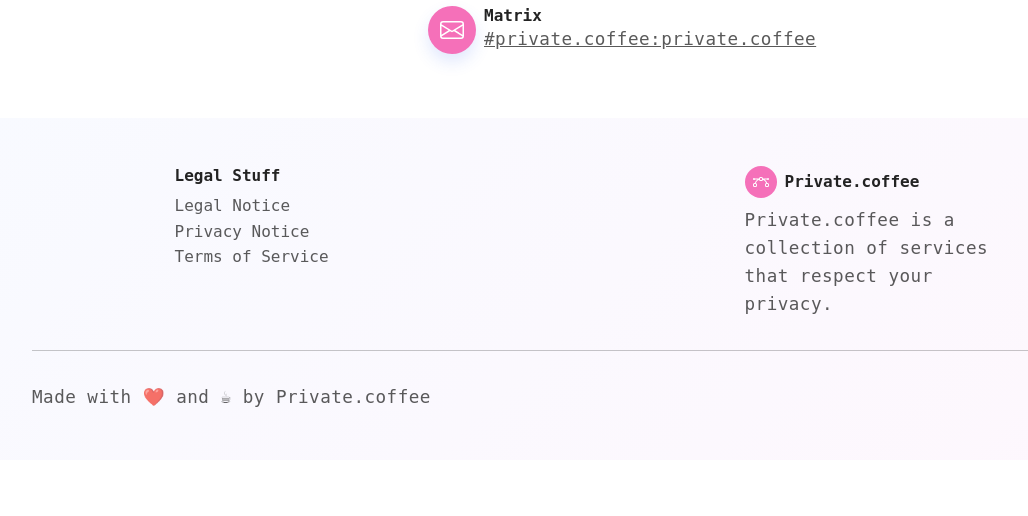
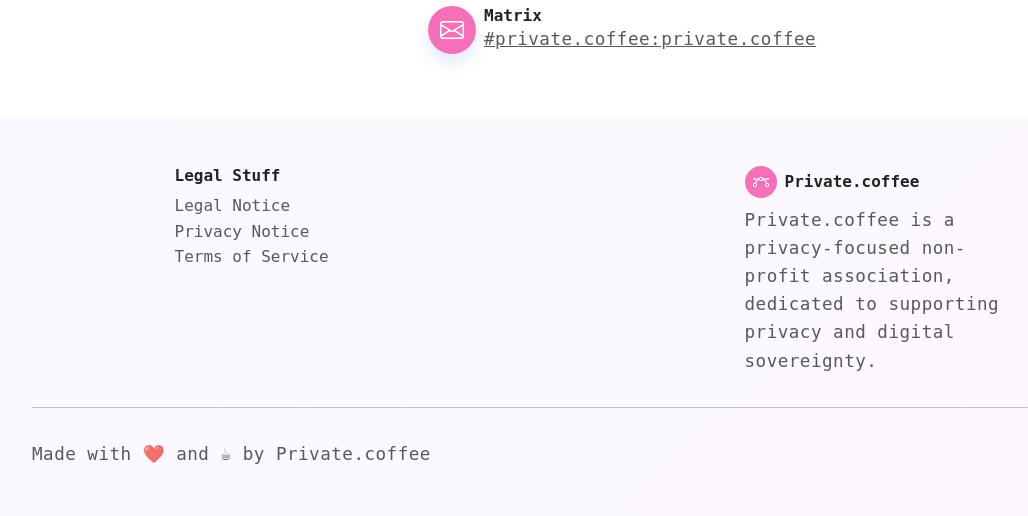
Before and after one commit to PrivateCoffee/privatecoffee-website, a Flask app: page / in a window 1280 px wide. Shown: the part 5937-6453 px from the top of the page, without its empty margins (50-1078 px from the left). Before the commit the page ends 6344 px from the top, so only its background shows below. Run offline with Flask 3, Linux system fonts and the light colour scheme; some libraries are stand-ins or nearby versions.

Commit message:
refactor: Clarify Private.coffee's mission in web texts
Updated descriptions in 'base.html' and 'simple.html' to better reflect Private.coffee's identity as a privacy-focused non-profit association. The new descriptions emphasize the organization's commitment to privacy and digital sovereignty, aligning more closely with its objectives and activities. This change ensures that website visitors receive a clearer understanding of Private.coffee's mission right from their first interaction, potentially improving engagement and support for its privacy advocacy efforts.

```diff
--- a/templates/base.html
+++ b/templates/base.html
@@ -92,8 +92,8 @@
               ><span>Private.coffee</span>
             </div>
             <p class="text-muted">
-              Private.coffee is a collection of services that respect your
-              privacy.
+              Private.coffee is a privacy-focused non-profit association, dedicated
+              to supporting privacy and digital sovereignty.
             </p>
           </div>
         </div>
--- a/templates/simple.html
+++ b/templates/simple.html
@@ -16,7 +16,7 @@
           <li style="padding: 8px 0;"><a style="color: #1a5dab; text-decoration: none;" href="https://element.private.coffee/#/#coffeebreak:private.coffee">#coffeebreak:private.coffee</a> - ☕ Coffee Break ☕ - our off-topic room</li>
         </ul>
         <hr>
-        <p>Private.coffee is a collection of services that respect your privacy, here are some others:</p>
+        <p>Private.coffee operates a collection of services that respect your privacy, here are some others:</p>
         <ul style="list-style: none; padding: 0;">
           {% for service in services.services %}
           {% if not service.exclude_from_simple %}
```
